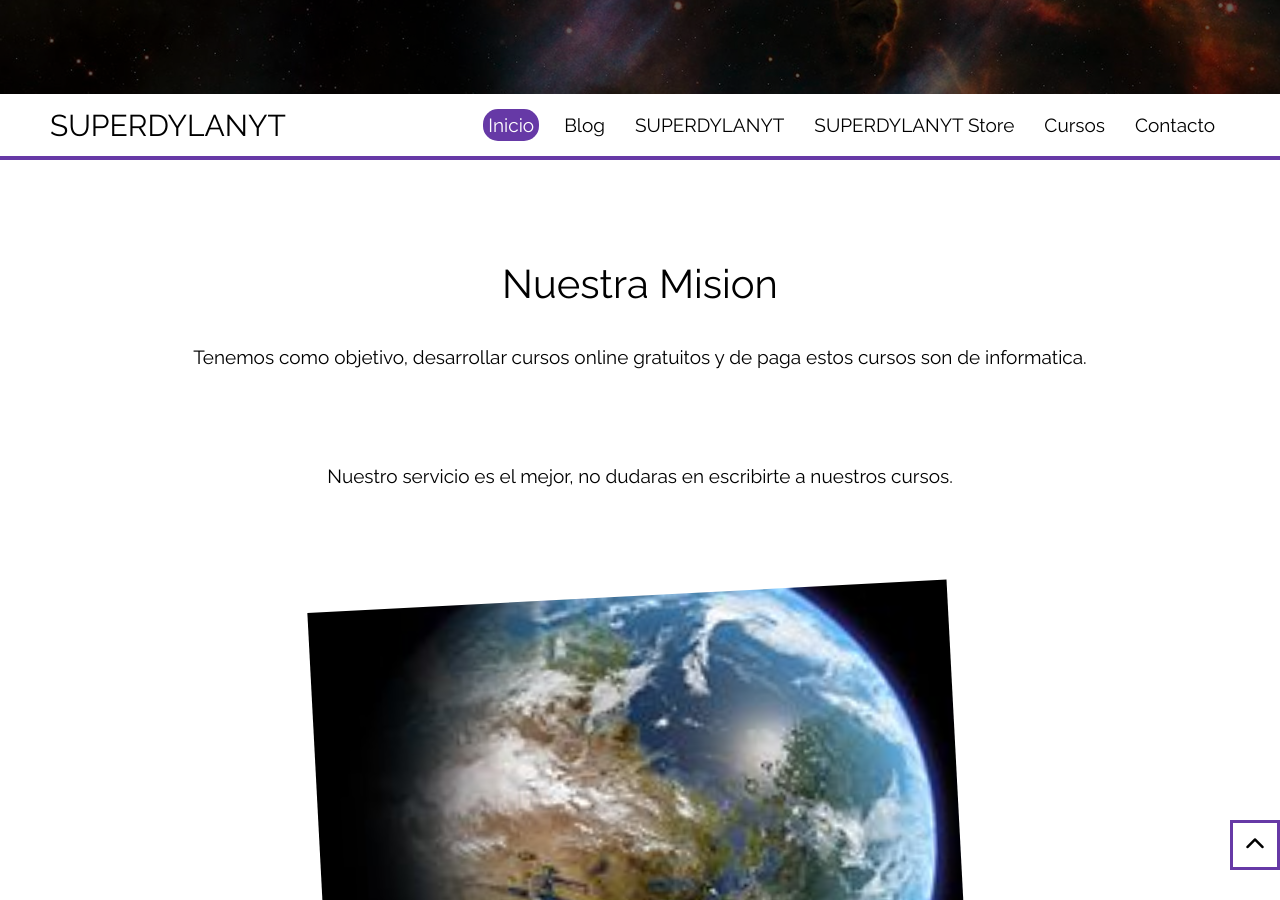
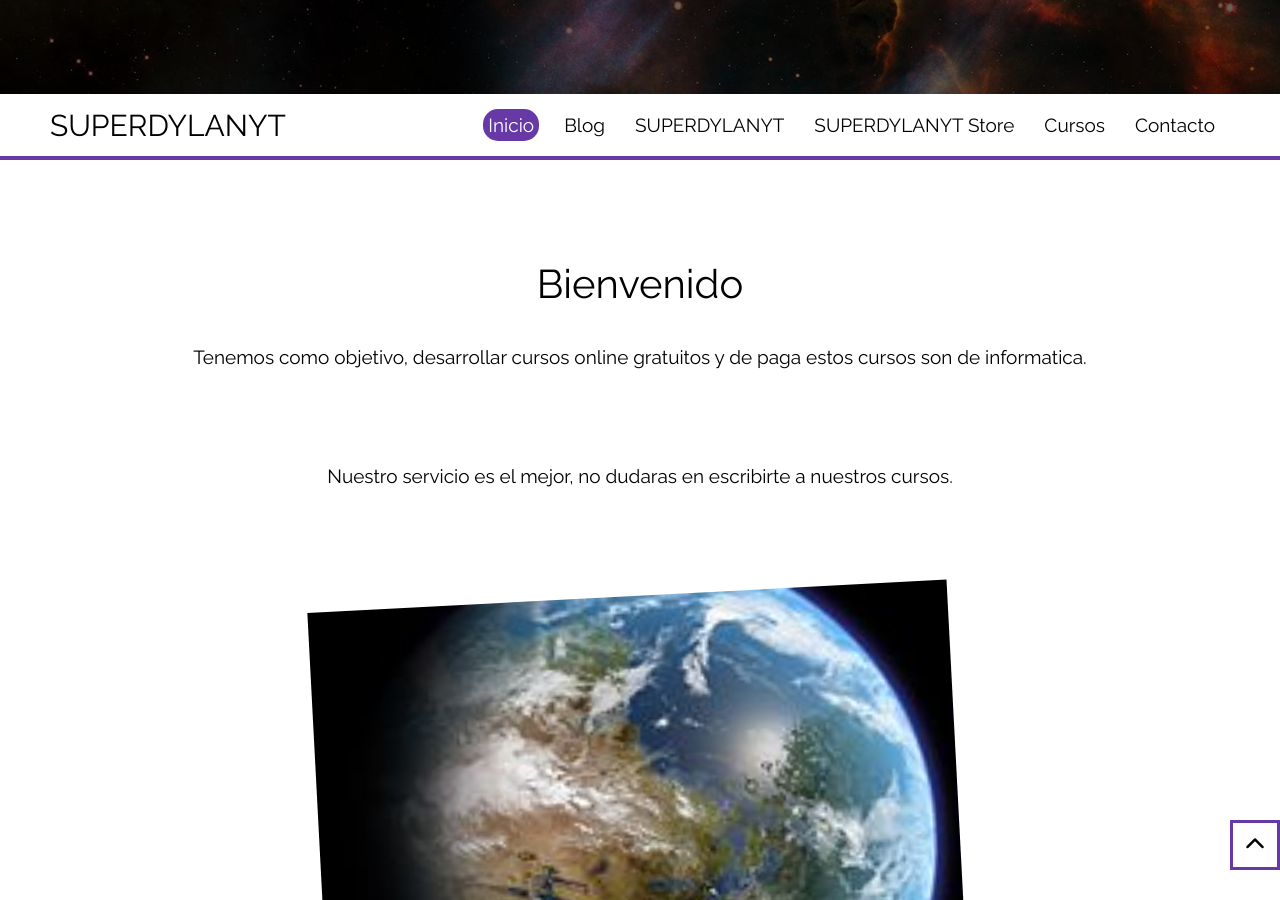
Before and after one commit to dylanmeca/dylanmeca.github.io, a Jekyll site: the page index.html, which Jekyll copies as it is, in a window 1280 px wide and 900 px high, scrolled down 806 px. Built offline with Jekyll 4.4.1, drawn with Linux system fonts in a browser that asks for light colours; nearby versions of some CDN libraries.

Commit message:
Update index.html

```diff
--- a/index.html
+++ b/index.html
@@ -56,7 +56,7 @@
     <!-- Mission -->
     <section class="mission">
         <div class="mission-info">
-            <h2>Nuestra Mision</h2>
+            <h2>Bienvenido</h2>
             <p> Tenemos como objetivo, desarrollar cursos online gratuitos y de paga estos cursos son de informatica. </p>
             <br />
             <p> Nuestro servicio es el mejor, no dudaras en escribirte a nuestros cursos. </p>
```
